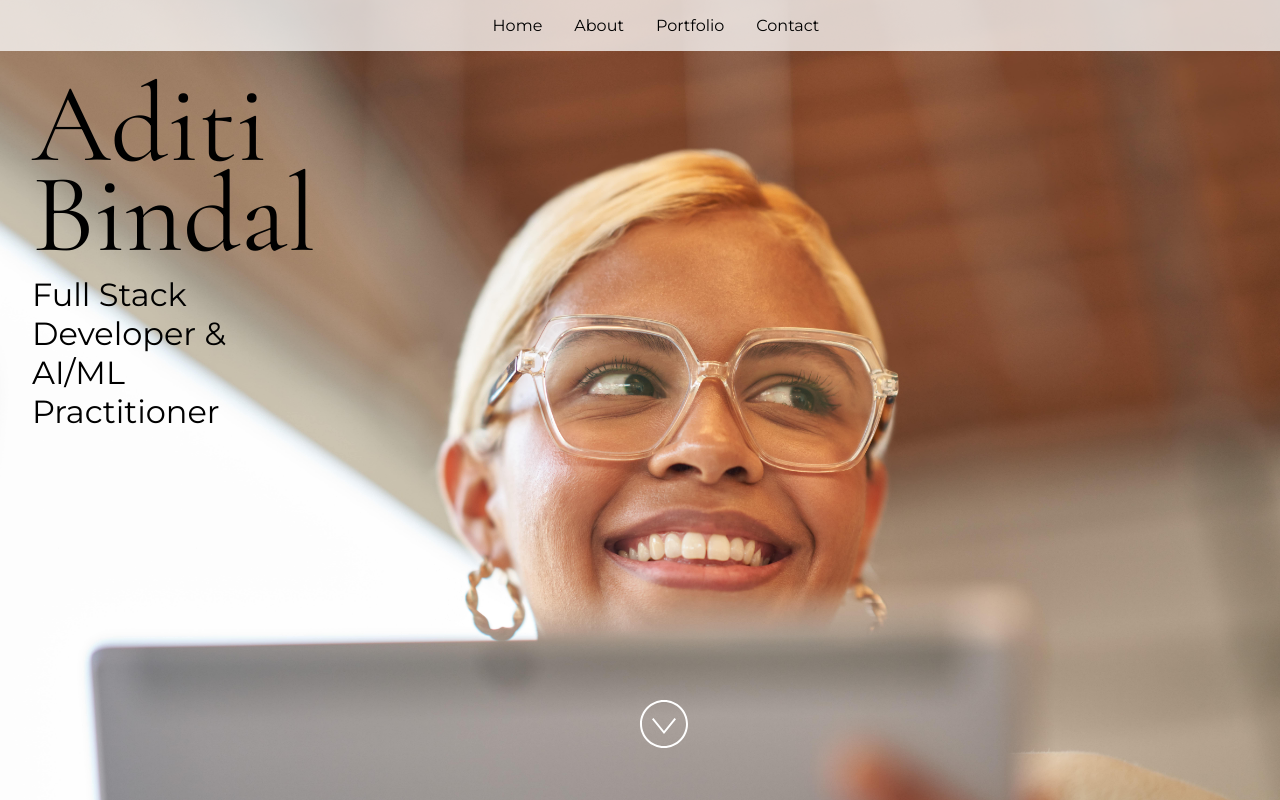
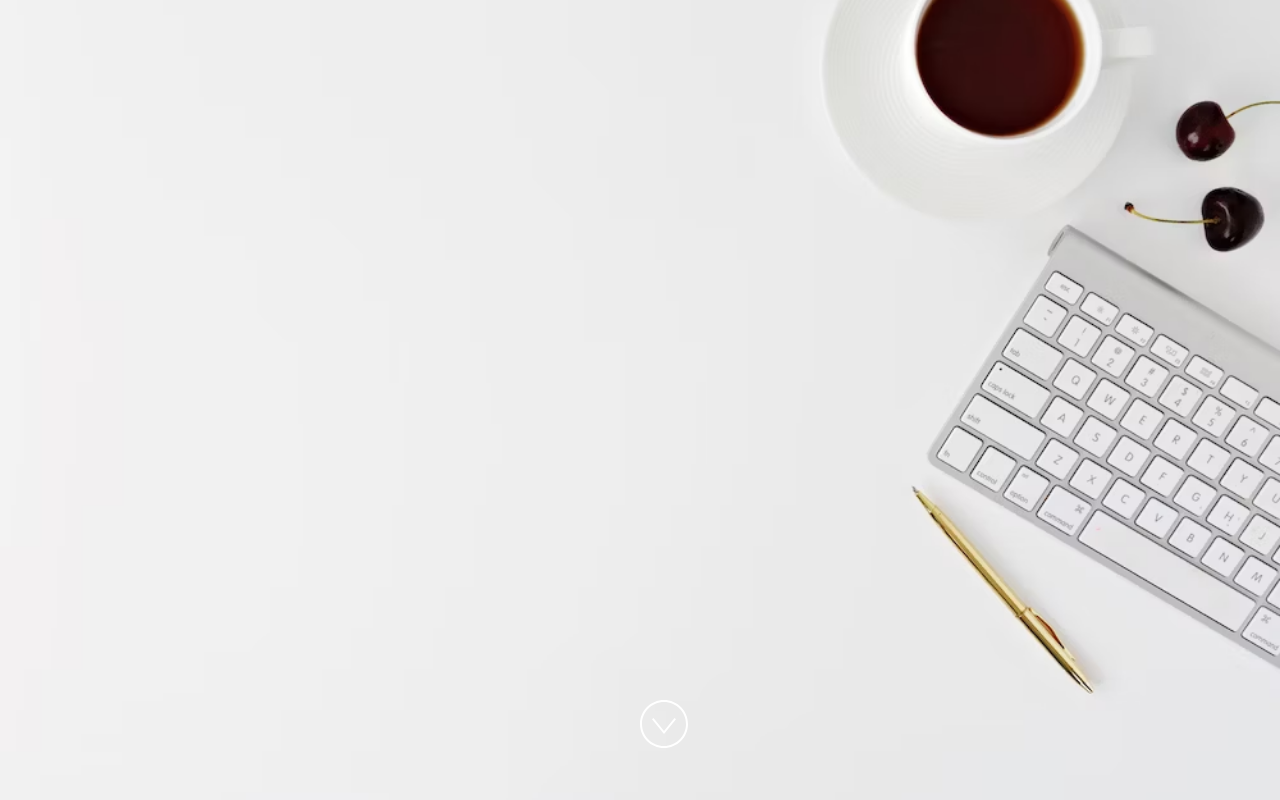
Before and after one commit to aditi-dsi/portfolio, a React (Vite) app: page / in a window 1280 px wide. Built offline with nearby package versions, Linux system fonts and the light colour scheme.

Commit message:
Update Header.jsx

```diff
--- a/src/Components/Header.jsx
+++ b/src/Components/Header.jsx
@@ -1,32 +1,52 @@
 /**
- * Header component
+ * Home component
  *
- * Top navigation bar for your site. Set to remain visible as the
- * user scrolls so that they can constantly reach any part of your page.
+ * The section at the top of the page to display image of your
+ * choice, name and title that describes your career focus.
  */
+
 import React from "react";
+import arrowSvg from "../images/down-arrow.svg";
+import PropTypes from "prop-types";
 
-const Header = () => {
+/**
+ * Home background image
+ *
+ * Below is a sample image. Upload the image of your choice into the "images"
+ * directory and import here for use. Then, set imageAltText to string that
+ * represents what you see in that image.
+ *
+ *
+ * Need an image? Check out https://unsplash.com to download a photo you
+ * freely use on your site.
+ */
+import image from "../images/portfolio-header.avif";
+
+const imageAltText = "A photo of a table having a cup of coffee, a keyboard, and a pen.";
+
+const Home = ({ name, title }) => {
   return (
-    <div
-      style={{
-        position: "fixed",
-        display: "flex",
-        justifyContent: "center",
-        gap: "2rem",
-        background: "rgba(255,255,255,0.75)",
-        padding: "1rem",
-        top: 0,
-        width: "100%",
-        zIndex: 10,
-      }}
-    >
-      <a href="#home">Home</a>
-      <a href="#about">About</a>
-      <a href="#portfolio">Portfolio</a>
-      <a href="#footer">Contact</a>
-    </div>
+    <section id="home" className="min-height">
+      <img className="background" src={image} alt="" />
+      <div style={{ position: "absolute", top: "5rem", left: "2rem", width: "17rem" }}>
+        <h1>{name}</h1>
+        <h2 style={{ width: "655px" }}>{title}</h2>
+      </div>
+      <div style={{ position: "absolute", bottom: "3rem", left: "50%" }}>
+        <img src={arrowSvg} style={{ height: "3rem", width: "3rem" }} alt={imageAltText} />
+      </div>
+    </section>
   );
 };
 
-export default Header;
+Home.defaultProps = {
+  name: "",
+  title: "",
+};
+
+Home.propTypes = {
+  name: PropTypes.string.isRequired,
+  title: PropTypes.string.isRequired,
+};
+
+export default Home;
```
